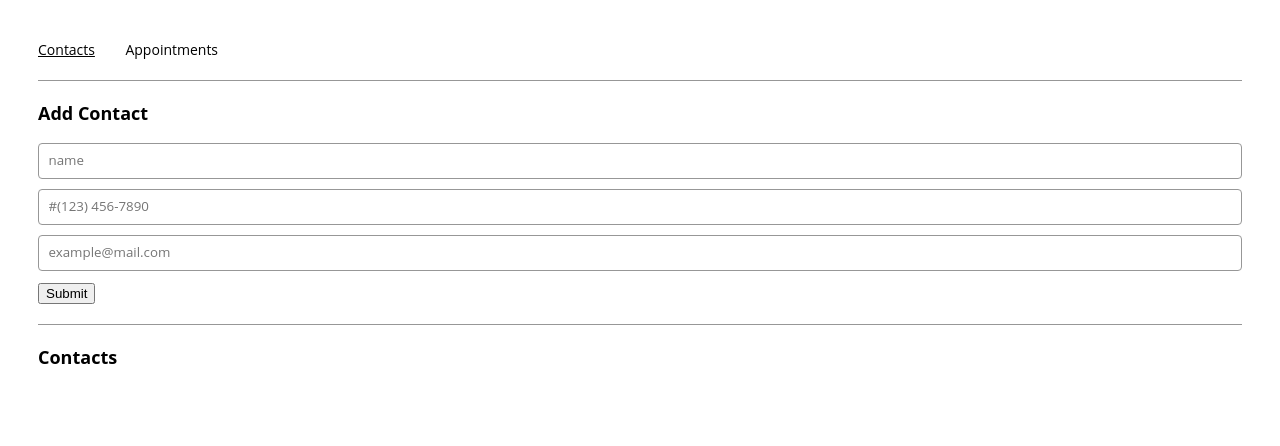
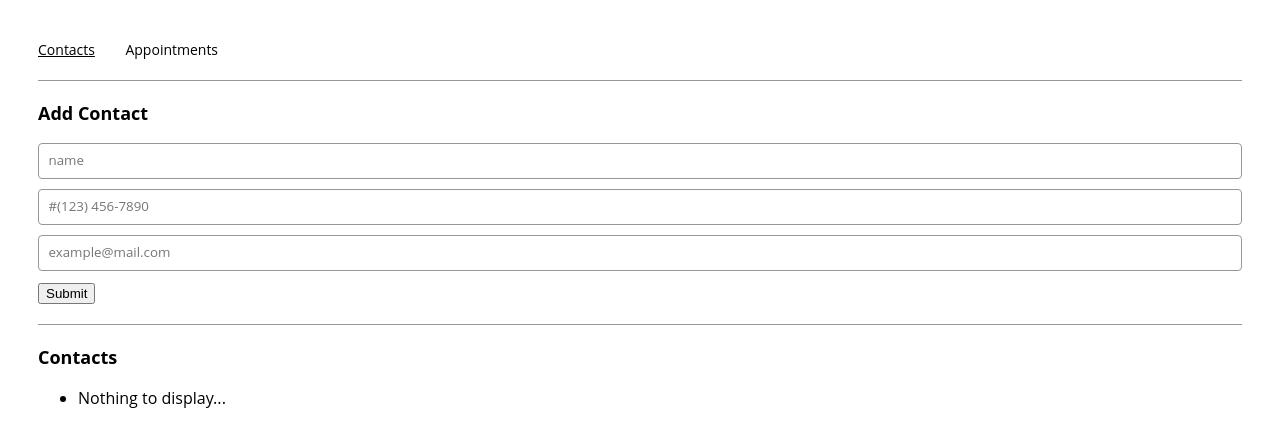
Before and after one commit to paxman234/appointment-planner, a React (Create React App) app: page /contacts in a window 1280 px wide. Shown: the top 446 px of the page. Built offline with nearby package versions, Linux system fonts and the light colour scheme.

Commit message:
did not send tileList on prev commit. implemented destructured props to Tile

```diff
--- a/src/components/tile/Tile.js
+++ b/src/components/tile/Tile.js
@@ -1,11 +1,11 @@
 import React from "react";
 
-export const Tile = (props) => {
+export const Tile = ({name, description}) => {
   return (
     <div className="tile-container">
-      <p className="title-title" value={props.name}></p>
-      {props.description.map((descItem) => {
-        <p className="title" value={descItem}></p>
+      <p className="title-title" value={name}></p>
+      {description.values((descItem) => {
+        <p className="title" >{descItem}</p>
       })}
     </div>
   );
--- a/src/components/tileList/TileList.js
+++ b/src/components/tileList/TileList.js
@@ -1,16 +1,18 @@
 import React from "react";
 import {Tile} from '../tile/Tile'
 export const TileList = ({contacts}) => {
-  const [name, ...description] = contacts;
+  const [dataArray] = contacts;
   // const {description} = props;
   return (
     <div>
       <ul id="tileArray">
-        {contacts.map((contact, index) => {
-        <li key={index}>
-          <Tile id={index} name={contact.name} description={contact}/>
-        </li>
-        })}
+        {dataArray ? dataArray.map((dataObj, index) => {
+          {const {name, ...description} = dataObj;
+          <li key={index}>
+            <Tile id={index} name={name} description={description}/>
+          </li>
+          }
+        }) : <li><p>Nothing to display...</p></li>}
       </ul>
     </div>
 
```
